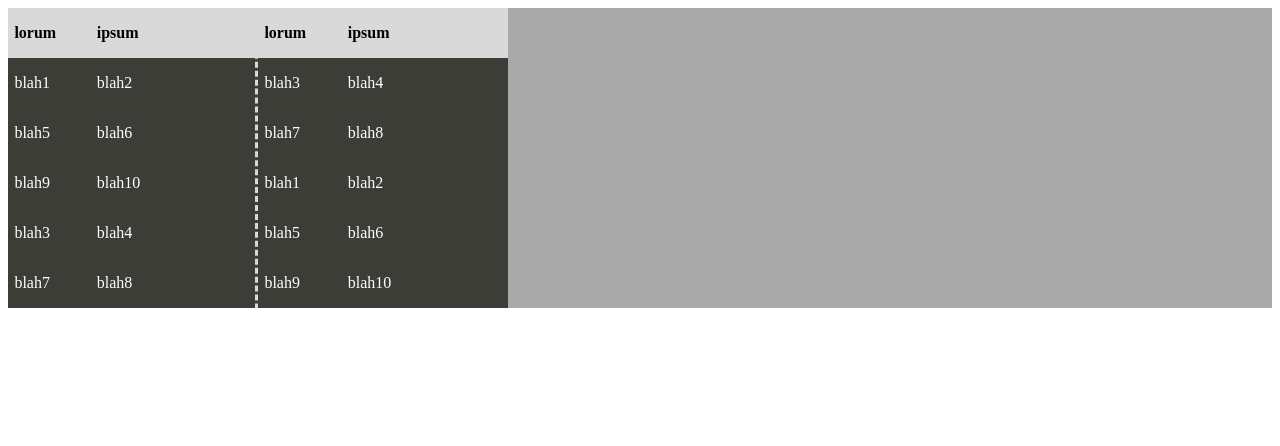
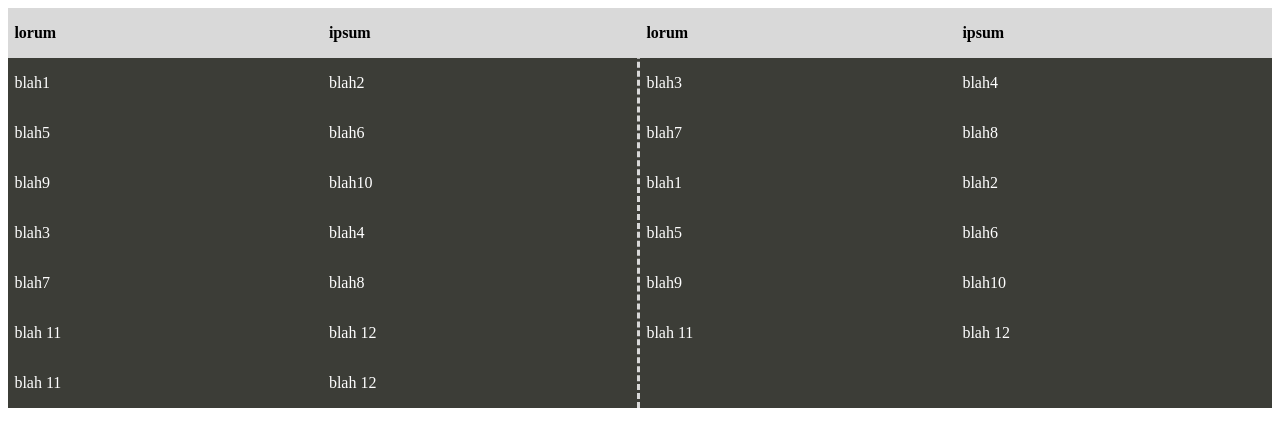
Before and after one commit to roclame12/ShadowSheet, a React (Vite) app: page / in a window 1280 px wide. Shown: the top 446 px of the page. Built offline with nearby package versions, Linux system fonts and the light colour scheme.

Commit message:
minor edits to support classnames within <Table/>

```diff
--- a/src/App.tsx
+++ b/src/App.tsx
@@ -14,7 +14,7 @@
 
   return (
     <main style={{backgroundColor: "darkgray"}}>
-        <Table header={["lorum", "ipsum"]} colTemplate="1fr 2fr" columns={2} style={{width: "500px", height: "300px"}}>
+        <Table header={["lorum", "ipsum"]} colTemplate="1fr 1fr" columns={2} className="main-table">
             <Row>
                 <p>blah1</p>
                 <p>blah2</p>
--- a/src/components/Table.tsx
+++ b/src/components/Table.tsx
@@ -7,6 +7,7 @@
     colTemplate: string;                        // The template on how the rows should be displayed. Uses grid-template-columns
     columns?: number;                           // the amount of columns that the table should display at once
     style?: CSSProperties;                      // a way to style the table in-line if desired
+    className?: string;                         // CSS className for the table
 }
 
 
@@ -69,6 +70,7 @@
     const components: Array<ReactElement> = []
     const numColumns = props.columns === undefined ? 1 : props.columns;
     const tableStyle = props.style === undefined ? {} : props.style;
+    const styleName = props.className === undefined ? "" : props.className;
 
     for (let i = 0; i < numColumns; i++) {
         components.push(
@@ -82,7 +84,7 @@
     }
 
     return (
-        <div className="table-container" style={tableStyle} role="table">
+        <div className={`table-container ${styleName}`} style={tableStyle} role="table">
             {components}
         </div>
     )
```
